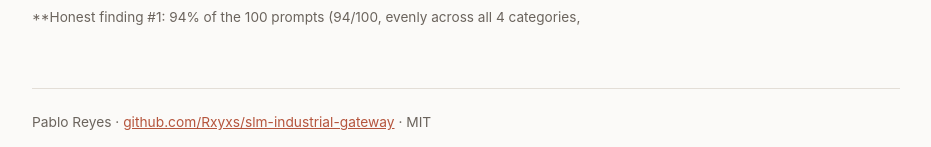
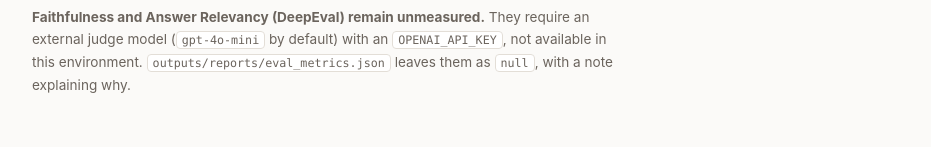
Before and after one commit to Rxyxs/slm-industrial-gateway, a plain HTML site: page docs/index.html in a window 1280 px wide. Shown: the part 1848-1995 px from the top of the page, without its empty margins (174-1105 px from the left). Drawn offline with Linux system fonts and the light colour scheme.

Commit message:
Pages: full figure captions
The results page showed only the first line of each caption, so every caption stopped mid-sentence. Repaired in place: whole captions from the current README, current copies of the figures shown, meta description from the visible lede. Sections added by hand are untouched.

```diff
--- a/docs/index.html
+++ b/docs/index.html
@@ -54,7 +54,7 @@
 <h2>Offline agent evaluation (real measurement, 100 prompts)</h2>
 <figure>
 <img src="figures/eval_metrics.png" alt="Eval Metrics" loading="lazy">
-<figcaption>**Honest finding #1: 94% of the 100 prompts (94/100, evenly across all 4 categories,</figcaption>
+<figcaption><strong>Faithfulness and Answer Relevancy (DeepEval) remain unmeasured.</strong> They require an external judge model (<code>gpt-4o-mini</code> by default) with an <code>OPENAI_API_KEY</code>, not available in this environment. <code>outputs/reports/eval_metrics.json</code> leaves them as <code>null</code>, with a note explaining why.</figcaption>
 </figure>
 <footer>
 Pablo Reyes · <a href="https://github.com/Rxyxs/slm-industrial-gateway">github.com/Rxyxs/slm-industrial-gateway</a> · MIT<br><br>
```
Also changed, not shown: docs/figures/eval_metrics.png.
